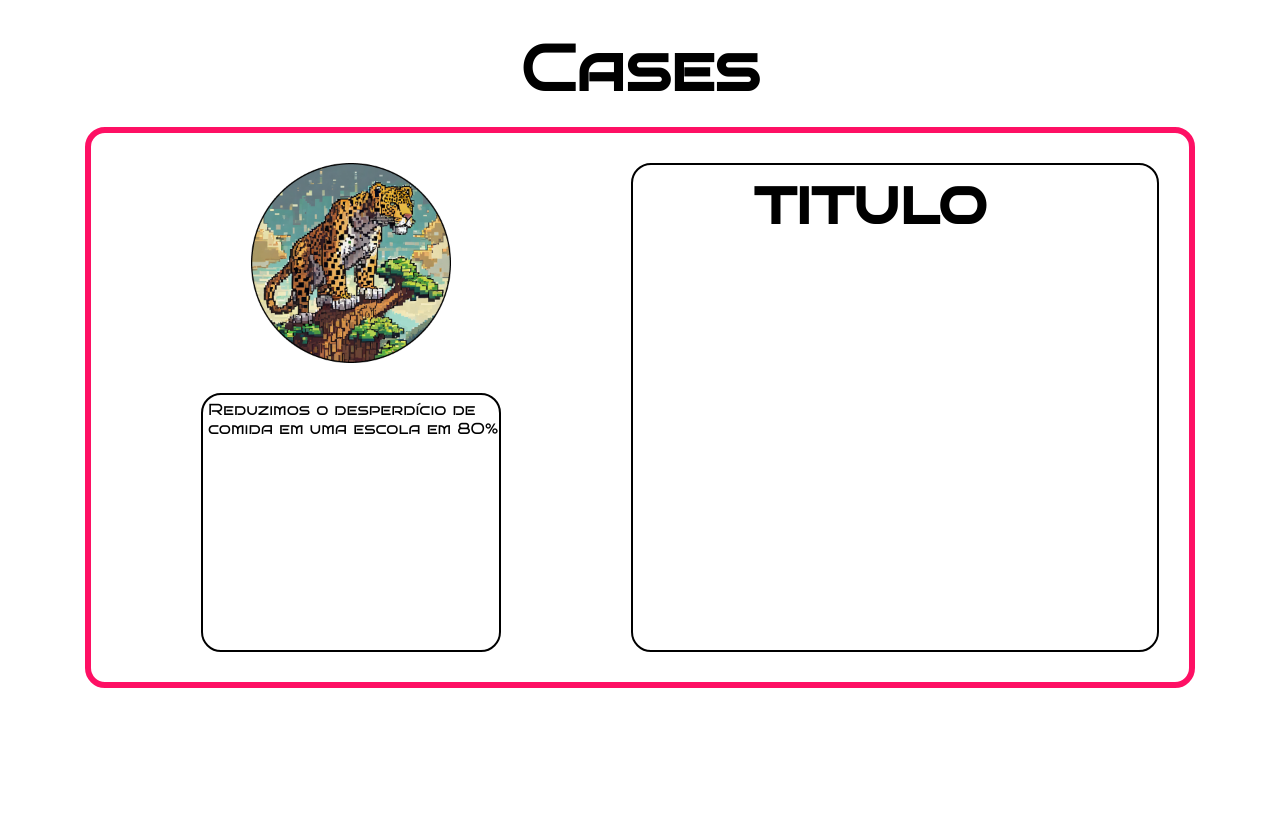
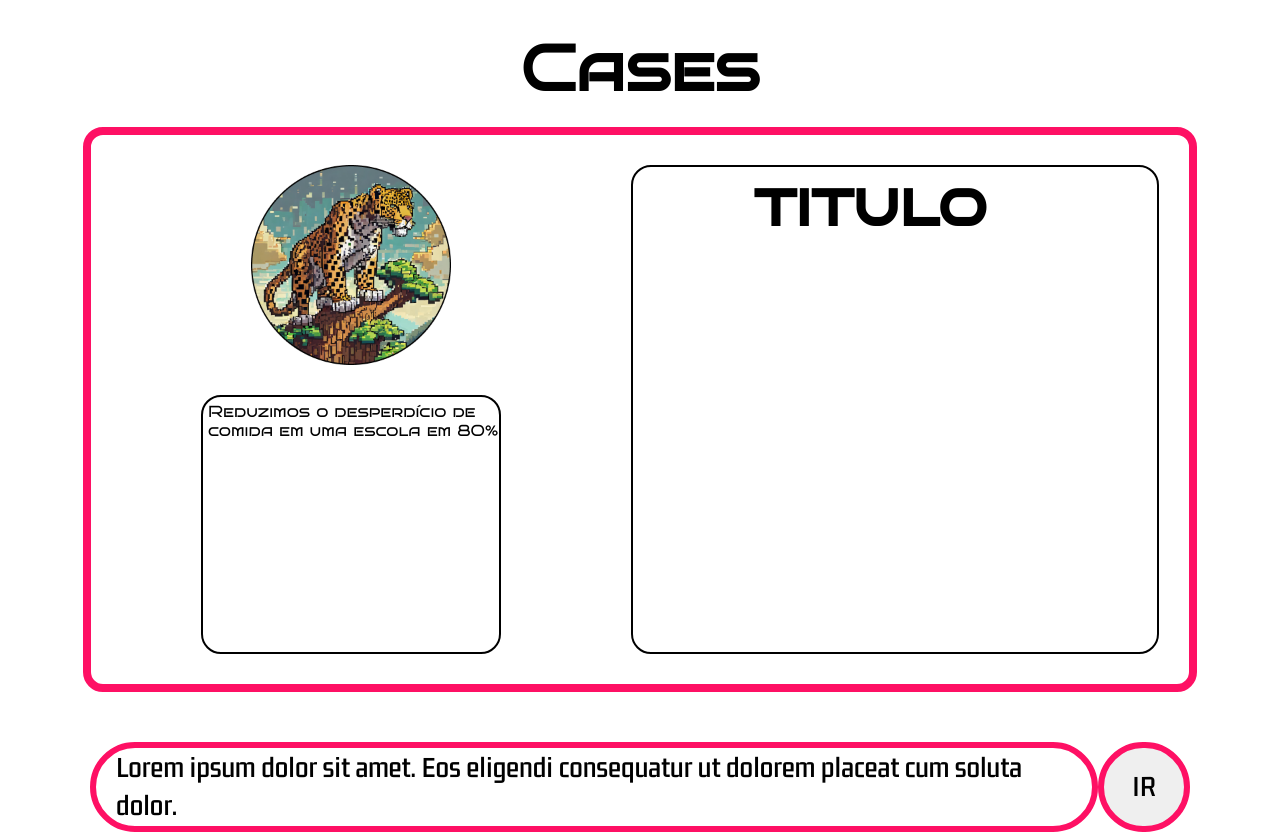
Before and after one commit to dnycolas/Projeto-Hidden-Code, a plain HTML site: page index.html in a window 1280 px wide. Shown: the part 960-1792 px from the top of the page. Before the commit the page ends 1728 px from the top, so only its background shows below. Drawn offline with Linux system fonts and the light colour scheme.

Commit message:
feat:finalizado a seção de cases de sucesso

```diff
--- a/estilo.css
+++ b/estilo.css
@@ -68,7 +68,7 @@ img {
 .menu a {
     font-family: 'Bruno';
     font-size: 24px;
-    background-color: #fe1064;
+    background-color:var(--rosa-hiddencode);
     color: white;
 
 
@@ -82,22 +82,6 @@ img {
     margin-left:20;
 }
 
-
-/*
-.logotipo{
-    display: flex;
-    justify-content: center;
-width: 620px;
-    padding: 80px 0PX;
-}
-
-
-.conteudo-banner {
-    width: 620px;
-
-    display: flex;
-    justify-content: center;
-} */
 
 .conteudo-banner {
     display: flex;
@@ -160,15 +144,15 @@ h2 {
 .caixa-dos-cases {
     display: flex;
 
-    color: #fe1064;
+    color: var(--rosa-hiddencode);
 
     width: 100%;
     padding: 30px;
 
-    border: 6px solid ;
+    border: 8px solid ;
     border-radius: 20px;
 
-    margin: 20px 50px 80px 50px;
+    margin: 20px 50px 50px 50px;
 }
 
 .sinopse-cases {
@@ -247,3 +231,53 @@ h2 {
 
     margin: 0px;
 }
+
+.convite-portfolio {
+    display: flex;
+    justify-content: space-evenly;
+    align-items: center;
+
+    margin: 0px 90px;
+
+    max-height: 90px;
+}
+
+.caixa-do-convite {
+    height: 90px;
+}
+
+.caixa-do-convite p {
+    font-family: 'kdam thmor pro';
+    font-size: 24px;
+
+    padding: 20px;
+
+    border: 6px solid #fe1064;
+    border-radius: 100px;
+
+    height: 100%;
+
+    display: flex;
+    align-items: center;
+}
+
+
+.ir {
+    display: flex;
+    justify-content: center;
+    align-items: center;
+
+
+    border: 6px solid #fe1064;
+    border-radius: 50px;
+
+    font-family:'kdam thmor pro' ;
+    font-size: 24px;
+
+    width: 0%;
+    height: 90px;
+
+    padding: 0px 40px;
+
+    text-transform: uppercase;
+}
--- a/index.html
+++ b/index.html
@@ -49,6 +49,17 @@
             </div>
         </div>
     </section>
+    <section class="convite-portfolio">
+
+        <div class="caixa-do-convite">
+            <p>Lorem ipsum dolor sit amet. Eos eligendi consequatur ut dolorem placeat cum soluta dolor.</p>
+        </div>
+
+        <button class="ir">ir</button>
+    </section>
+    <section class="formulario">
+        <div class="preenchimento"></div>
+    </section>
 </body>
 
 </html>
```
Also changed, not shown: imagens/play.png (added).
